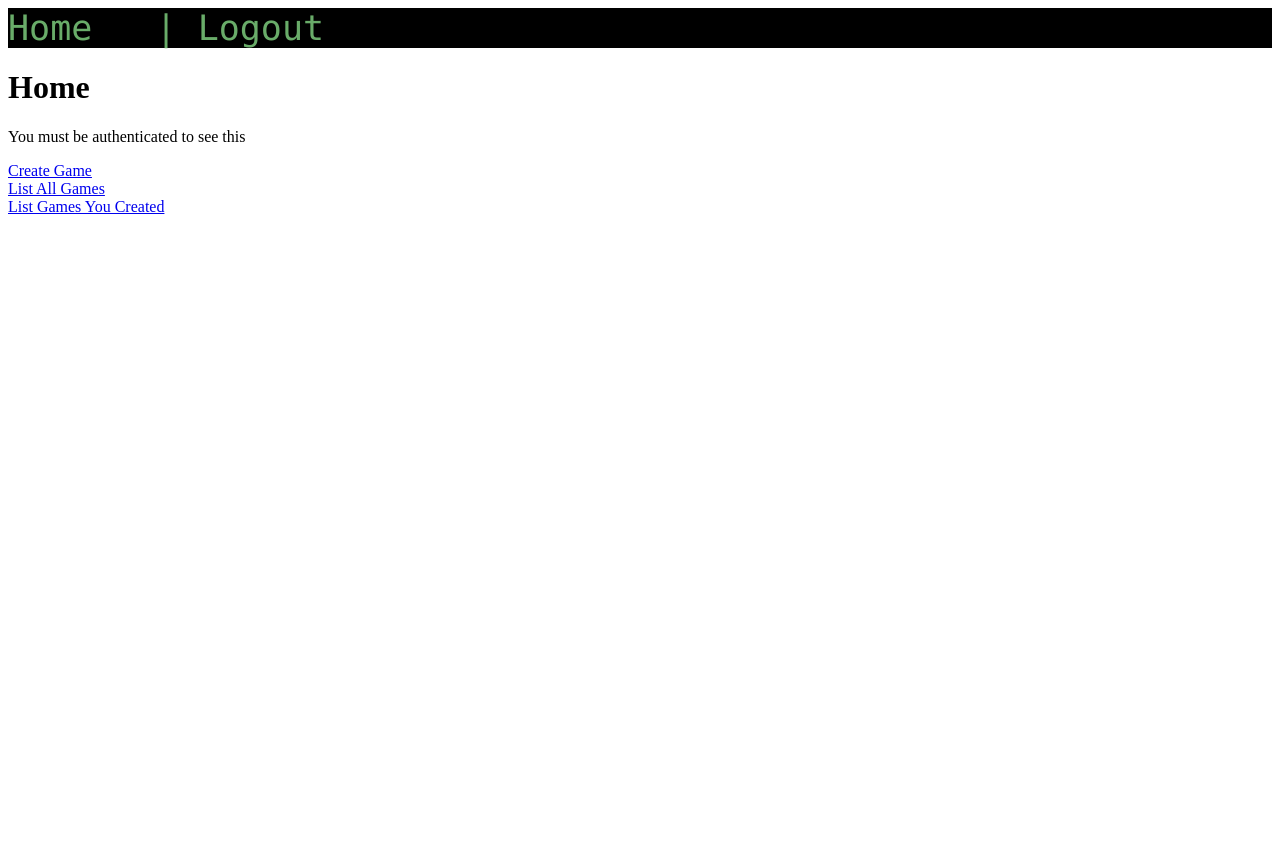
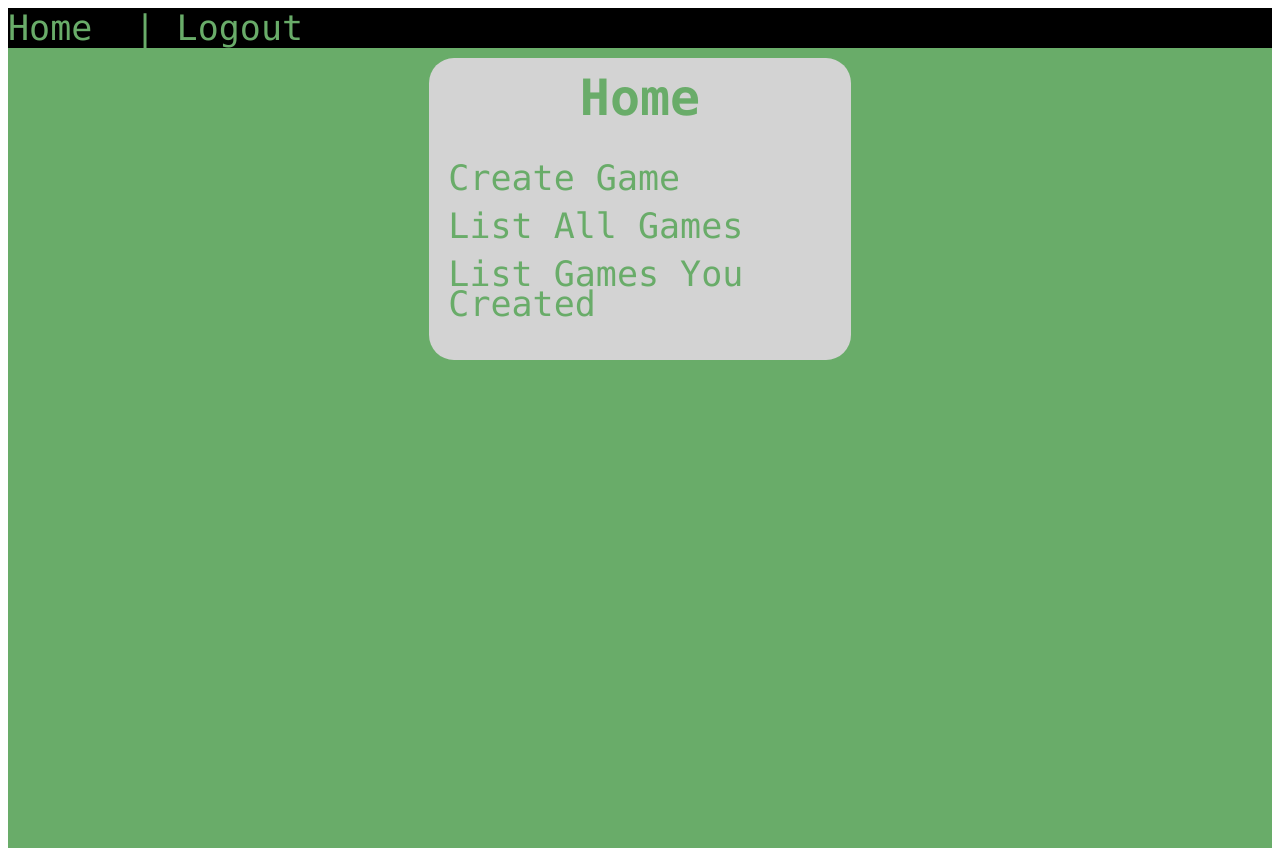
Before and after one commit to barnharta11/Stock-Market-Game, a Vue app in the folder vue/: page / in a window 1280 px wide. Before the commit the page ends 800 px from the top, so only its background shows below. Built offline with nearby package versions, Linux system fonts and the light colour scheme; sample sign-in values are in the browser's storage.

Commit message:
homepage CSS update

```diff
--- a/vue/src/App.vue
+++ b/vue/src/App.vue
@@ -1,7 +1,7 @@
 <template>
   <div id="app">
     <div id="nav">
-      <router-link id="homebutton" v-bind:to="{ name: 'home' }">Home</router-link>&nbsp; &nbsp;|
+      <router-link id="homebutton" v-bind:to="{ name: 'home' }">Home</router-link>&nbsp;&nbsp;|
       <router-link id="logoutbutton" v-bind:to="{ name: 'logout' }" v-if="$store.state.token != ''">Logout</router-link>
     </div>
     <router-view />
--- a/vue/src/components/CreateGameComponent.vue
+++ b/vue/src/components/CreateGameComponent.vue
@@ -1,10 +1,8 @@
 <template>
+<div id="creategamemain">
   <div id="create-game-form" class="text-center">
     <form class="form-create-game" @submit.prevent="createGame()">
       <h1 class="h3 mb-3 font-weight-normal">Create Game</h1>
-      <!-- <div class="alert alert-danger" role="alert" v-if="registrationErrors">
-        {{ registrationErrorMsg }}
-      </div> -->
       <label for="gamename" class="sr-only">Gamename</label>
       <input
         type="text"
@@ -39,6 +37,7 @@
       </button>
     </form>
   </div>
+</div>
 </template>
 
 <script>
@@ -70,4 +69,8 @@ methods:{
 
 <style>
 
+#creategamemain{
+  background-color: rgb(105,172,105);
+
+}
 </style>
--- a/vue/src/views/Home.vue
+++ b/vue/src/views/Home.vue
@@ -1,10 +1,13 @@
 <template>
+<div id="mainhome">
   <div class="home">
-    <h1>Home</h1>
-    <p>You must be authenticated to see this</p>
-    <div><router-link :to="{ name: 'creategame'}">Create Game</router-link></div>
-    <div><router-link :to="{name:'allgames'}">List All Games</router-link></div>
-    <div><router-link :to="{name:'createdgames', params: {userid:this.$store.state.user.userId}}">List Games You Created</router-link></div>
+    <h1 id="homeheader">Home</h1>
+    <router-link id="creategamelink" :to="{ name: 'creategame'}">Create Game</router-link>
+    <router-link id="allgameslink" :to="{name:'allgames'}">List All Games</router-link>
+    <router-link id="createdgameslink" :to="{name:'createdgames', params: {userid:this.$store.state.user.userId}}">List Games You Created</router-link>
+    <label id="end" class="textclass"></label>
+
+  </div>
   </div>
 </template>
 
@@ -16,5 +19,98 @@ export default {
 
 <style>
 
+#mainhome{
+  height: 100vh;
+  background-color: rgb(105,172,105);
+
+}
+
+.home{
+  display: grid;
+  grid-template-columns: 1fr 1fr 1fr;
+  grid-template-areas:
+  ". head ."
+  ". create ."
+  ". allgames ."
+  ". created ."
+  ". formbottom .";
+}
+
+#homeheader{
+  grid-area: head;
+  font-family: Consolas, Arial, Helvetica;
+  border-top-right-radius: 25px;
+  border-top-left-radius: 25px;
+  font-size: 50px;
+  text-align: center;
+  color: rgb(105, 172, 105);
+  font-weight: bolder;
+  line-height: 50px;
+  background-color: lightgray;
+  margin-top: 10px;
+  margin-bottom: 0px;
+  padding-bottom: 25px;
+  padding-top: 15px;
+}
+
+#creategamelink{
+  grid-area: create;
+  font-family: Consolas, Arial, Helvetica;
+  padding-top: 15px;
+  padding-bottom: 3px;
+  padding-left: 19px;
+  font-size: 35px;
+  text-align: left;
+  color: rgb(105, 172, 105);
+  line-height: 30px;
+  background-color: lightgray;
+  text-decoration: none;
+}
+
+#allgameslink{
+  grid-area: allgames;
+  font-family: Consolas, Arial, Helvetica;
+  padding-top: 15px;
+  padding-bottom: 3px;
+  padding-left: 19px;
+  font-size: 35px;
+  text-align: left;
+  color: rgb(105, 172, 105);
+  line-height: 30px;
+  background-color: lightgray;
+  text-decoration: none;
+}
+
+#createdgameslink{
+  grid-area: created;
+  font-family: Consolas, Arial, Helvetica;
+  padding-top: 15px;
+  padding-bottom: 3px;
+  padding-left: 19px;
+  font-size: 35px;
+  text-align: left;
+  color: rgb(105, 172, 105);
+  line-height: 30px;
+  background-color: lightgray;
+  text-decoration: none;
+}
+
+#end{
+  grid-area: footer;
+  border-bottom-right-radius: 25px;
+  border-bottom-left-radius: 25px;
+  padding-top: 35px;
+  padding-bottom: 3px;
+  padding-left: 4px;
+  font-size: 35px;
+  text-align: left;
+  color: rgb(105, 172, 105);
+  line-height: 30px;
+  background-color: lightgray;
+  grid-area: formbottom;
+  bottom: 0%;
+
+}
+
 
 </style>
--- a/vue/src/views/Register.vue
+++ b/vue/src/views/Register.vue
@@ -14,7 +14,6 @@
       <input type="password" id="box3-3" class="formclass" placeholder="Confirm Password..." v-model="user.confirmPassword" required/>
       <label id="end" class="textclass"></label>
       <label id="box4-1" for="username" class="textclass">Have an account? <router-link :to="{ name: 'login' }">Log in</router-link></label>
-      <!-- <router-link id="box4-2" :to="{ name: 'login' }">Have an account?</router-link> -->
       <button id="button" class="btn" type="submit">Create Account</button>
     </form>
   </div>
```
